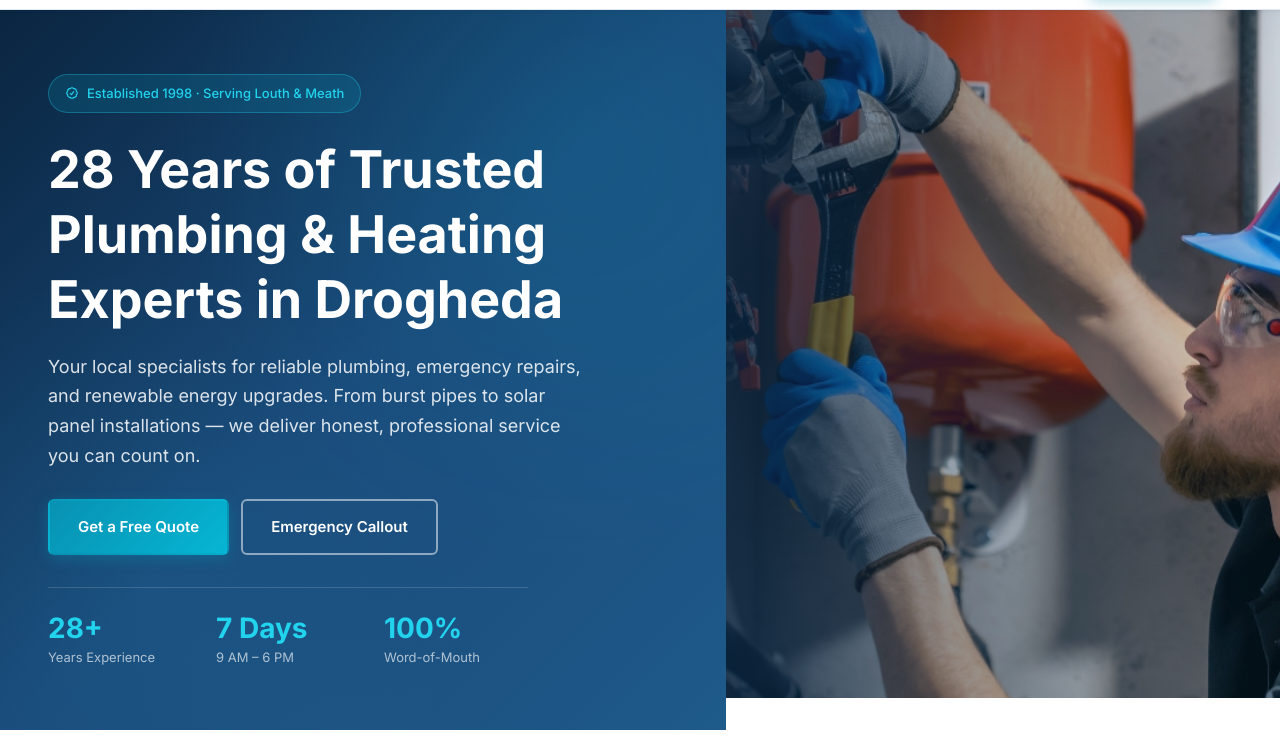
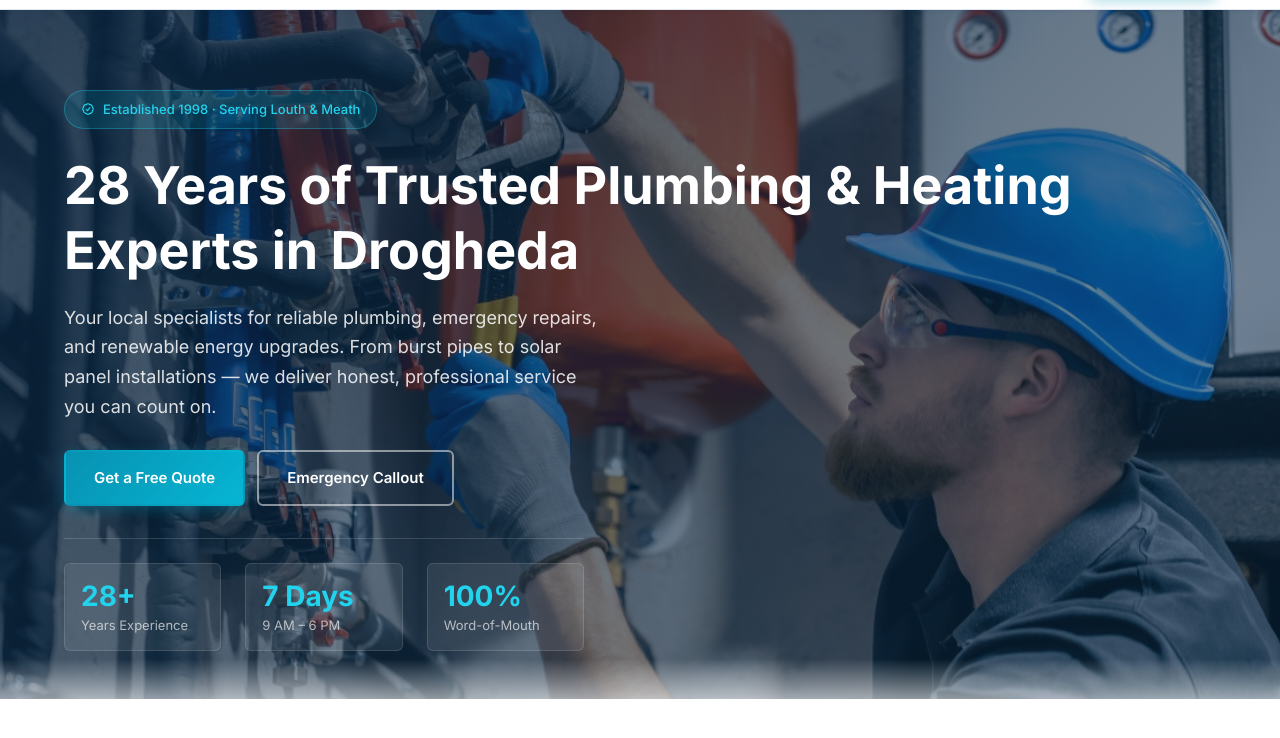
Before and after one commit to ronan8805-mrb/CooperPlumbing, a plain HTML site: page index.html in a window 1280 px wide. Shown: the part 62-800 px from the top of the page. Drawn offline with Linux system fonts and the light colour scheme.

Commit message:
Replace hero blue background with full-bleed plumbing image

```diff
--- a/css/styles.css
+++ b/css/styles.css
@@ -324,63 +324,53 @@ h3 { font-size: clamp(1.25rem, 2.5vw, 1.5rem); }
 /* Hero */
 .hero {
   position: relative;
+  display: flex;
+  align-items: center;
+  min-height: clamp(520px, 85vh, 720px);
+  padding: clamp(3rem, 8vw, 5rem) 0;
   color: var(--white);
   overflow: hidden;
 }
 
-.hero-layout {
-  display: flex;
-  flex-direction: column;
-}
-
-.hero-image-wrap {
-  margin: 0;
-  position: relative;
-  width: 100%;
-  height: clamp(220px, 42vw, 520px);
-  overflow: hidden;
-}
-
-.hero-image {
+.hero-bg {
+  position: absolute;
+  inset: 0;
   width: 100%;
   height: 100%;
   object-fit: cover;
-  object-position: center 25%;
-  display: block;
-}
-
-.hero-image-wrap::after {
+  object-position: center center;
+  z-index: 0;
+}
+
+.hero-overlay {
+  position: absolute;
+  inset: 0;
+  z-index: 1;
+  background: linear-gradient(
+    135deg,
+    rgba(10, 37, 64, 0.82) 0%,
+    rgba(10, 37, 64, 0.65) 45%,
+    rgba(10, 37, 64, 0.45) 100%
+  );
+  pointer-events: none;
+}
+
+.hero::after {
   content: '';
   position: absolute;
-  inset: 0;
-  background: linear-gradient(
-    to bottom,
-    rgba(10, 37, 64, 0.1) 0%,
-    rgba(10, 37, 64, 0.55) 70%,
-    rgba(10, 37, 64, 0.85) 100%
-  );
-  pointer-events: none;
-}
-
-.hero-body {
-  position: relative;
-  background: linear-gradient(135deg, var(--navy-900) 0%, var(--navy-700) 50%, var(--navy-600) 100%);
-  padding: 2rem 0 2.5rem;
-}
-
-.hero-body::before {
-  content: '';
-  position: absolute;
-  inset: 0;
-  background:
-    radial-gradient(ellipse at 80% 20%, rgba(6, 182, 212, 0.12) 0%, transparent 50%),
-    radial-gradient(ellipse at 20% 80%, rgba(34, 211, 238, 0.06) 0%, transparent 40%);
+  bottom: 0;
+  left: 0;
+  right: 0;
+  height: 72px;
+  background: linear-gradient(to top, var(--white), transparent);
+  z-index: 2;
   pointer-events: none;
 }
 
 .hero-content {
   position: relative;
-  z-index: 1;
+  z-index: 2;
+  width: 100%;
 }
 
 .hero-badge {
@@ -1332,50 +1322,7 @@ h3 { font-size: clamp(1.25rem, 2.5vw, 1.5rem); }
   color: rgba(255, 255, 255, 0.5);
 }
 
-/* Desktop hero layout */
-@media (min-width: 900px) {
-  .hero-layout {
-    display: grid;
-    grid-template-columns: 1.05fr 0.95fr;
-    min-height: min(88vh, 720px);
-  }
-
-  .hero-image-wrap {
-    height: 100%;
-    min-height: 480px;
-    order: 2;
-  }
-
-  .hero-image {
-    object-position: center center;
-  }
-
-  .hero-image-wrap::after {
-    background: linear-gradient(
-      to right,
-      rgba(10, 37, 64, 0.92) 0%,
-      rgba(10, 37, 64, 0.45) 45%,
-      rgba(10, 37, 64, 0.15) 100%
-    );
-  }
-
-  .hero-body {
-    order: 1;
-    display: flex;
-    align-items: center;
-    padding: 4rem 0;
-    margin-right: -8%;
-    z-index: 2;
-  }
-
-  .hero-body .container {
-    padding-left: clamp(1.5rem, 4vw, 3rem);
-    padding-right: 0;
-    max-width: none;
-    margin: 0;
-    width: 100%;
-  }
-
+@media (min-width: 769px) {
   .hero-actions {
     flex-direction: row;
     flex-wrap: wrap;
@@ -1388,14 +1335,14 @@ h3 { font-size: clamp(1.25rem, 2.5vw, 1.5rem); }
 
   .hero-stats {
     gap: 1.5rem;
-    max-width: 480px;
+    max-width: 520px;
   }
 
   .hero-stat {
     text-align: left;
-    background: none;
-    border: none;
-    padding: 0;
+    background: rgba(255, 255, 255, 0.08);
+    border: 1px solid rgba(255, 255, 255, 0.12);
+    padding: 1rem;
   }
 
   .hero-stat span {
@@ -1510,8 +1457,23 @@ h3 { font-size: clamp(1.25rem, 2.5vw, 1.5rem); }
     height: 38px;
   }
 
-  .hero-body {
-    padding: 1.5rem 0 2rem;
+  .hero {
+    min-height: clamp(480px, 78vh, 620px);
+    padding: 2.5rem 0;
+    align-items: flex-end;
+  }
+
+  .hero-overlay {
+    background: linear-gradient(
+      to top,
+      rgba(10, 37, 64, 0.92) 0%,
+      rgba(10, 37, 64, 0.72) 55%,
+      rgba(10, 37, 64, 0.45) 100%
+    );
+  }
+
+  .hero-bg {
+    object-position: center 20%;
   }
 
   .hero-badge {
@@ -1540,6 +1502,7 @@ h3 { font-size: clamp(1.25rem, 2.5vw, 1.5rem); }
 
   .value-props {
     margin-top: 0;
+    padding-top: 2.5rem;
   }
 
   .section-header {
--- a/index.html
+++ b/index.html
@@ -55,19 +55,17 @@
   </header>
 
   <main>
-    <section class="hero">
-      <div class="hero-layout">
-        <figure class="hero-image-wrap">
+    <section class="hero" aria-labelledby="hero-heading">
       <img
         src="images/hero-plumbing.jpg"
-            alt="Professional plumber servicing a heating and pipework system"
-            class="hero-image"
+        alt=""
+        class="hero-bg"
         width="1200"
         height="800"
         fetchpriority="high"
-            decoding="async">
-        </figure>
-        <div class="hero-body">
+        decoding="async"
+        aria-hidden="true">
+      <div class="hero-overlay" aria-hidden="true"></div>
       <div class="container hero-content">
         <div class="hero-badge">
           <svg xmlns="http://www.w3.org/2000/svg" fill="none" viewBox="0 0 24 24" stroke-width="2" stroke="currentColor" aria-hidden="true">
@@ -75,7 +73,7 @@
           </svg>
           Established 1998 · Serving Louth &amp; Meath
         </div>
-            <h1>28 Years of Trusted Plumbing &amp; Heating Experts in Drogheda</h1>
+        <h1 id="hero-heading">28 Years of Trusted Plumbing &amp; Heating Experts in Drogheda</h1>
         <p class="hero-sub">Your local specialists for reliable plumbing, emergency repairs, and renewable energy upgrades. From burst pipes to solar panel installations — we deliver honest, professional service you can count on.</p>
         <div class="hero-actions">
           <a href="contact.html" class="btn btn-primary">Get a Free Quote</a>
@@ -93,8 +91,6 @@
           <div class="hero-stat">
             <strong>100%</strong>
             <span>Word-of-Mouth</span>
-              </div>
-            </div>
           </div>
         </div>
       </div>
```
Lines whose indentation alone changed are shown as unchanged.
